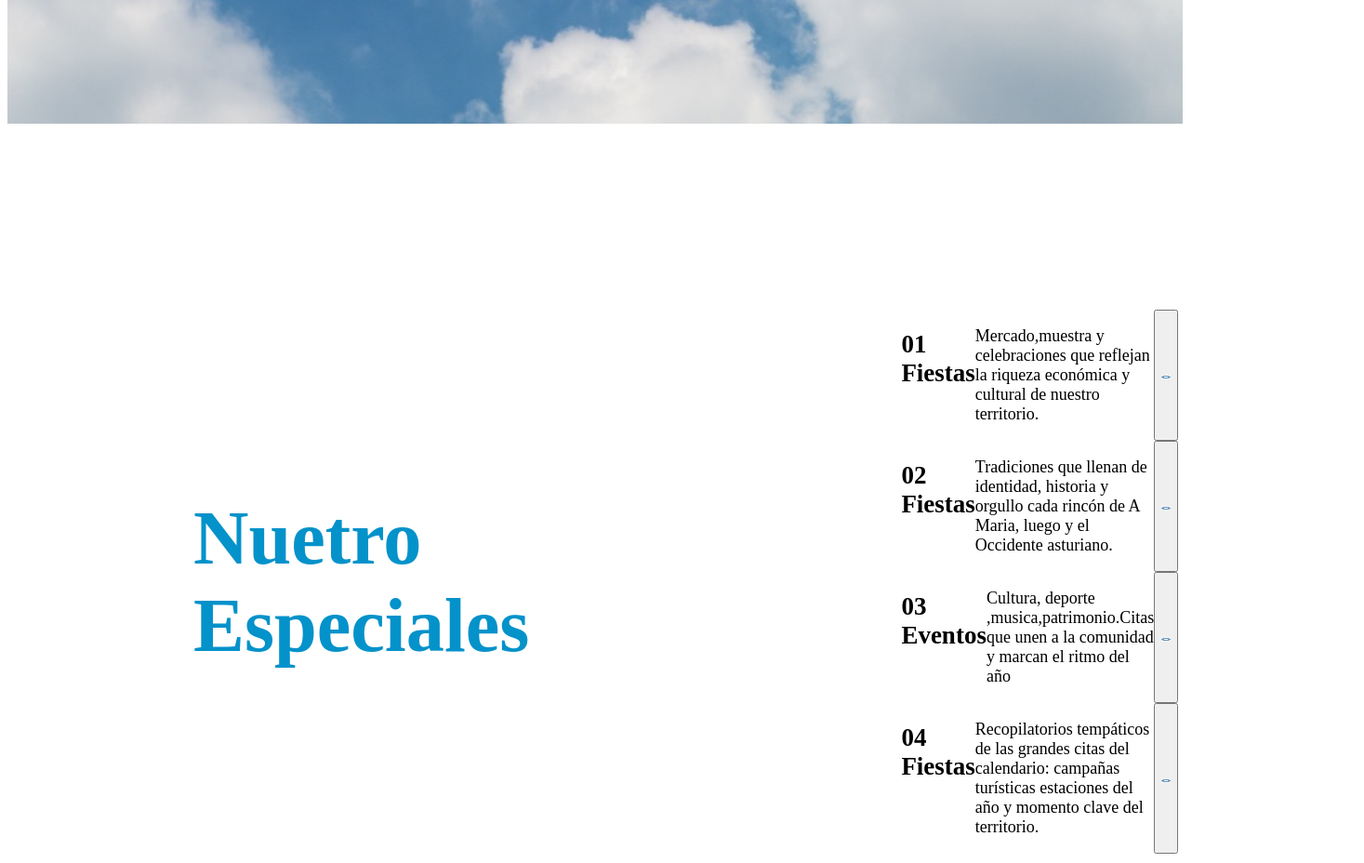
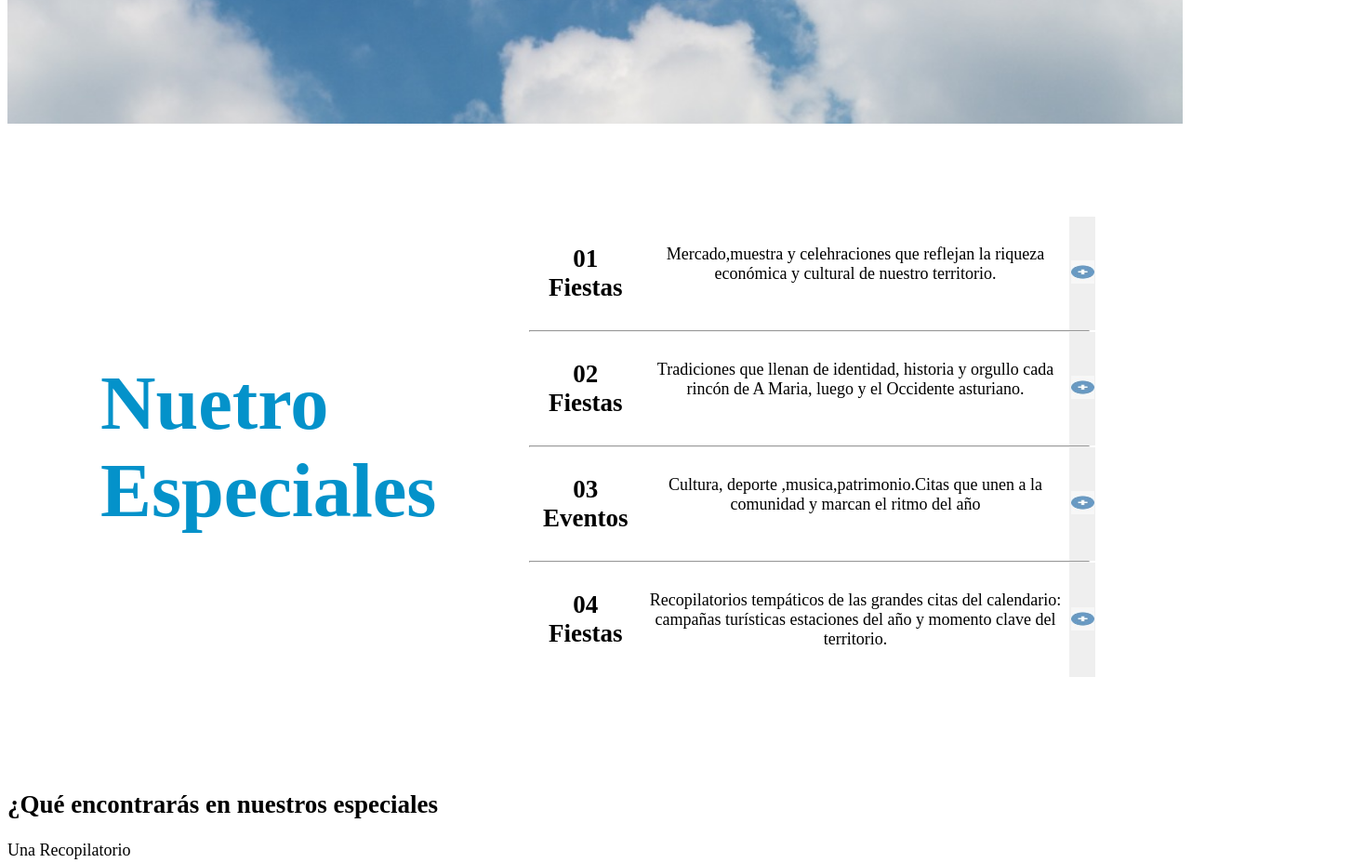
Before and after one commit to deivs35/maquetacion_2, a plain HTML site: page index.html in a window 1280 px wide. Shown: the part 415-1343 px from the top of the page at 93% size, 1467 px wide, since content can reach past the window. Drawn offline with Linux system fonts and the light colour scheme.

Commit message:
finalización de la segunda section

```diff
--- a/index.html
+++ b/index.html
@@ -26,26 +26,29 @@
             <div class="section-2-2">
                 <div>
                     <h2>01 Fiestas</h2>
-                    <p>Mercado,muestra y celebraciones que reflejan la riqueza económica y cultural de nuestro
+                    <p>Mercado,muestra y celehraciones que reflejan la riqueza económica y cultural de nuestro
                         territorio.</p>
-                    <button><img src="./assets/img-8.jpg" alt="boton de cruz" height="5px" width="10px"></button>
+                    <button><img src="./assets/img-8.jpg" alt="boton de cruz" height="25px" width="25px"></button>
                 </div>
+                <hr>
                 <div>
                     <h2>02 Fiestas</h2>
                     <p>Tradiciones que llenan de identidad, historia y orgullo cada rincón de A Maria, luego y el
                         Occidente asturiano.</p>
-                    <button><img src="./assets/img-8.jpg" alt="boton de cruz" height="5px" width="10px"></button>
+                    <button><img src="./assets/img-8.jpg" alt="boton de cruz" height="25px" width="25px"></button>
                 </div>
+                <hr>
                 <div>
                     <h2>03 Eventos</h2>
                     <p>Cultura, deporte ,musica,patrimonio.Citas que unen a la comunidad y marcan el ritmo del año</p>
-                    <button><img src="./assets/img-8.jpg" alt="boton de cruz" height="5px" width="10px"></button>
+                    <button><img src="./assets/img-8.jpg" alt="boton de cruz" height="25px" width="25px"></button>
                 </div>
+                <hr>
                 <div>
                     <h2>04 Fiestas</h2>
                     <p>Recopilatorios tempáticos de las grandes citas del calendario: campañas turísticas estaciones del
                         año y momento clave del territorio.</p>
-                    <button><img src="./assets/img-8.jpg" alt="boton de cruz" height="5px" width="10px"></button>
+                    <button><img src="./assets/img-8.jpg" alt="boton de cruz" height="25px" width="25px"></button>
                 </div>
             </div>
         </section>
--- a/style.css
+++ b/style.css
@@ -9,47 +9,80 @@
     background-size: cover;
     position: relative;
 }
+
 .section-1-1 {
     display: flex;
     justify-content: space-between;
     margin: 0;
     padding: 0;
 }
+
 .section-1-1-1 p {
     margin: 18px;
     color: rgba(243, 208, 12, 0.911);
 }
+
 .section-1-1 span {
-    color:#fff;
+    color: #fff;
 }
+
 .section-1-1 img {
     position: absolute;
     z-index: 1;
     top: 0;
-    right:50px;
+    right: 50px;
     border-radius: 0px 0px 30px 30px;
 }
+
 .section-1-2 {
     text-align: center;
+    margin: 38px 40px;
 }
 
 .section-2 {
     display: flex;
-}
-
-.section-2-2 {
-    padding: 200px;
+    justify-content: center;
+    align-items: center;
 }
 
 .section-2-1 {
     display: flex;
     align-items: center;
-    padding: 200px;
+    padding: 100px 50px 100px 100px;
     color: rgb(4, 146, 202);
     font-size: 3.05rem;
 }
 
+.section-2-2 {
+    padding: 100px 100px 100px 50px;
+}
+
 .section-2-2 div {
     display: flex;
+    justify-content: space-between;
+    text-align: center;
+}
 
+.section-2-2 p,
+.section-2-2 h2 {
+    margin: 0px;
+    padding: 30px 5px;
 }
+
+.section-2-2 button {
+    min-width: 4.73%;
+    border: none;
+    padding: 0px;
+}
+
+.section-2-2 h2 {
+    min-width: 18.37%;
+}
+
+.section-2-2 p {
+    min-width: 74.65%;
+}
+
+.section-2-2 hr {
+    margin: 0px;
+}
```
